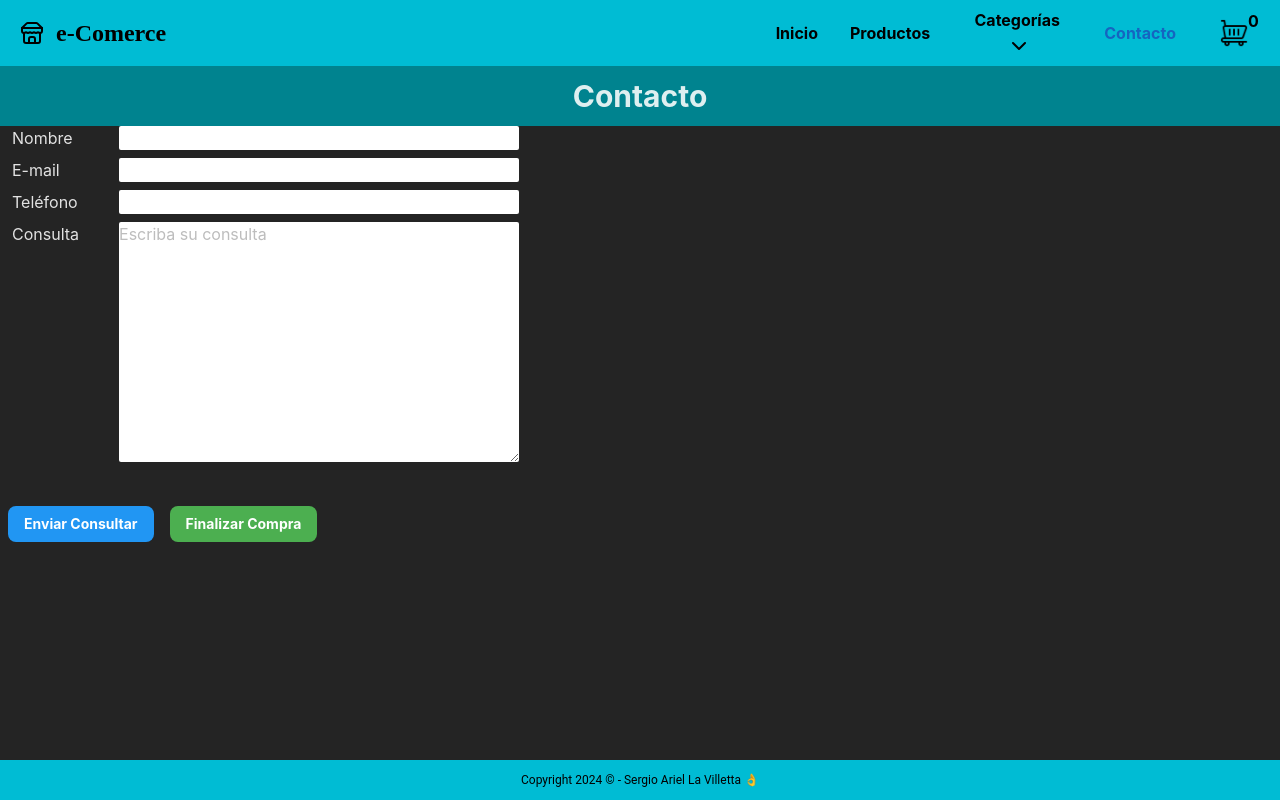
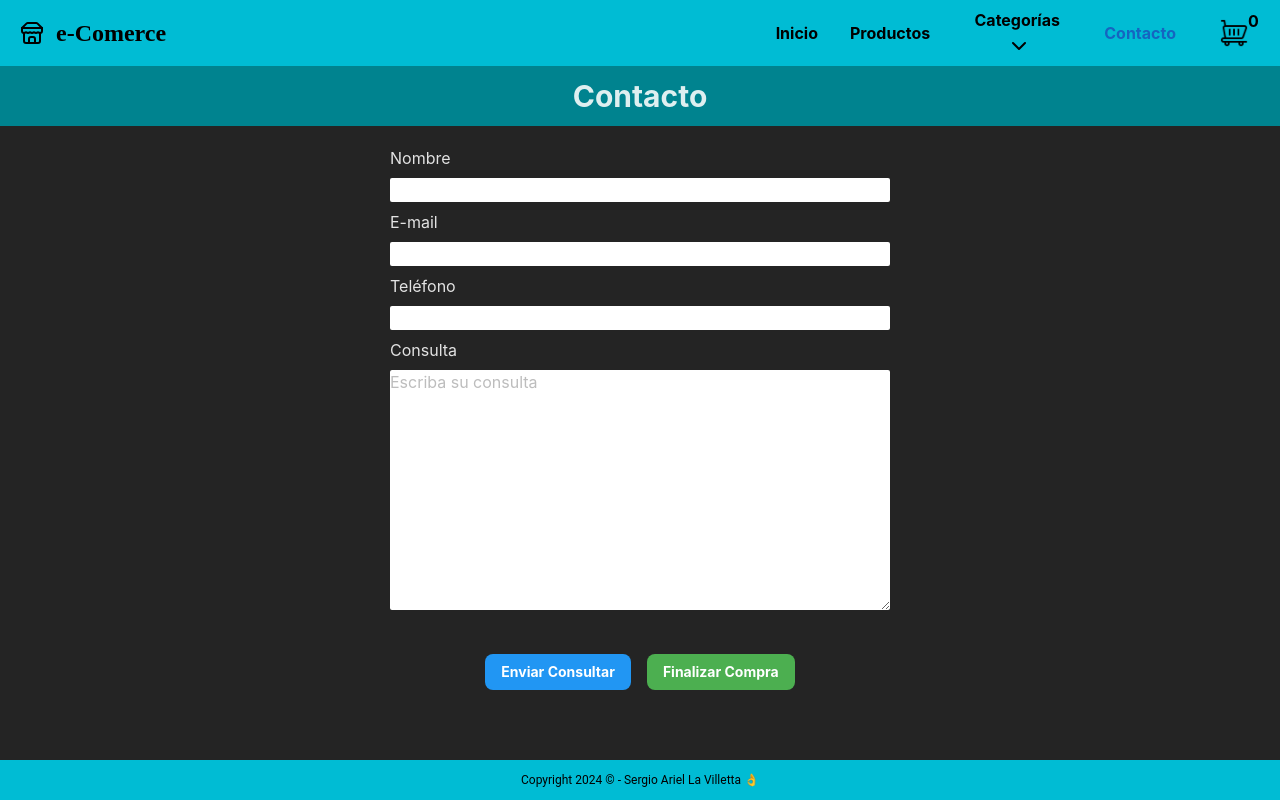
Before and after one commit to sergioLvDev/proyectoFinal-React-Sergio-LaVilletta, a React (Vite) app: page /checkout in a window 1280 px wide. Built offline with nearby package versions, Linux system fonts and the light colour scheme.

Commit message:
contacto styling

```diff
--- a/src/components/CheckOut.jsx
+++ b/src/components/CheckOut.jsx
@@ -46,38 +46,37 @@ const CheckOut = () => {
   };
 
   return (
-    <div>
+    <>
       <TituloPagina titulo={"Contacto"} />
+      <div className="flex flex-col items-center my-5">
         <form id="miForm" onSubmit={handleSubmit(comprar)}>
           <div className="flex items-start gap-10 mx-3 mb-5 ">
             <div className="flex flex-col gap-2 ">
               <label htmlFor="nombre">Nombre</label>
-            <label htmlFor="email">E-mail</label>
-            <label htmlFor="telefono">Teléfono</label>
-            <label htmlFor="consulta">Consulta</label>
-          </div>
-          <div className="flex flex-col gap-2 ">
               <input
                 type="text"
-              className="w-[400px] max-[550px]:w-[200px] rounded-sm"
+                className="w-[300px] sm:w-[500px]  rounded-sm"
                 required
                 {...register("nombre")}
               />
+              <label htmlFor="email">E-mail</label>
               <input
                 type="email"
-              className="w-[400px] max-[550px]:w-[200px] rounded-sm"
+                className="w-[300px]  sm:w-[500px] rounded-sm"
                 required
                 {...register("email")}
               />
+              <label htmlFor="telefono">Teléfono</label>
               <input
                 type="tel"
-              className="w-[400px] max-[550px]:w-[200px] rounded-sm"
+                className="w-[300px] sm:w-[500px]  rounded-sm"
                 required
                 {...register("telefono")}
               />
+              <label htmlFor="consulta">Consulta</label>
               <textarea
                 name="consulta"
-              className="w-[400px] max-[550px]:w-[200px] rounded-sm"
+                className="w-[300px] sm:w-[500px]  rounded-sm"
                 type="text"
                 id="consulta"
                 cols="30"
@@ -88,16 +87,18 @@ const CheckOut = () => {
             </div>
           </div>
           <br />
-
+          <div className="flex justify-center">
             <Button text="Enviar Consultar" type="submit" />
             <button
               type="submit"
-          className="inline px-4 py-2 mx-2 text-sm font-bold text-white transition-all bg-green-500 rounded-lg hover:bg-green-400"
+              className="px-4 py-2 mx-2 text-sm font-bold text-white transition-all bg-green-500 rounded-lg hover:bg-green-400"
             >
               Finalizar Compra
             </button>
+          </div>
         </form>
       </div>
+    </>
   );
 };
 export default CheckOut;
```
Lines whose indentation alone changed are shown as unchanged.
